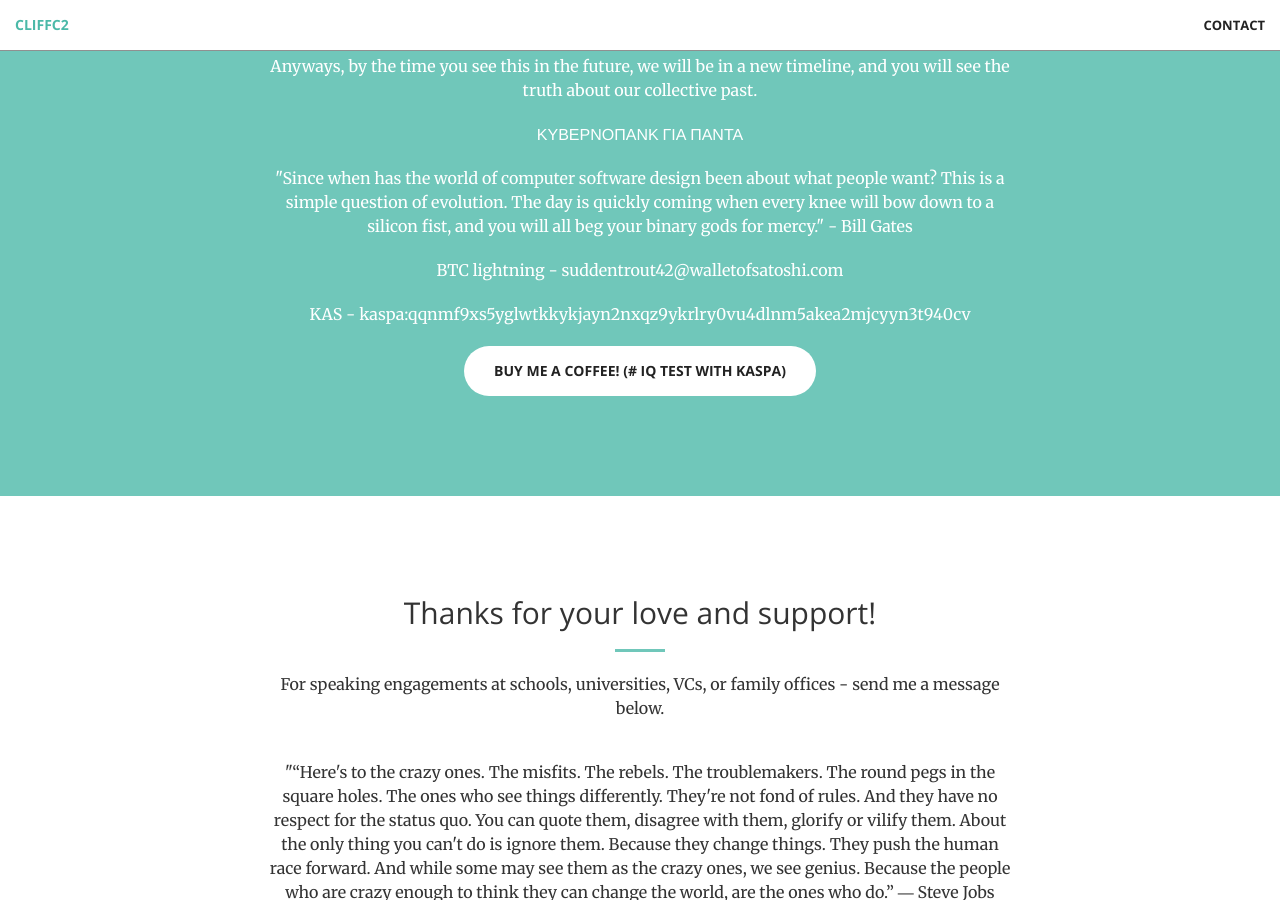
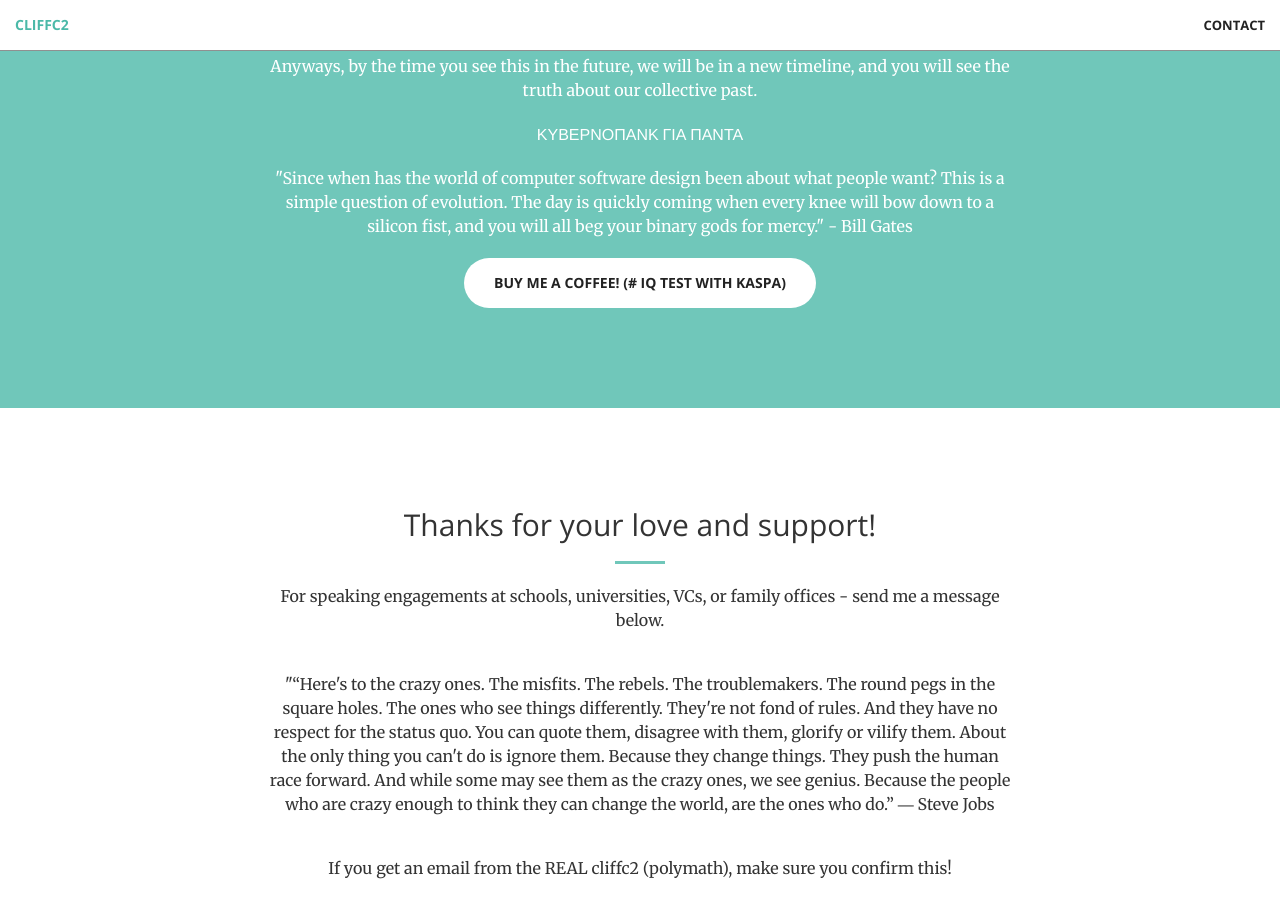
Before and after one commit to cliffc2/cliffc2.github.io, a Jekyll site: the page built from index.html, in a window 1280 px wide and 900 px high, scrolled down 4603 px. Built offline with Jekyll 4.4.1, drawn with Linux system fonts in a browser that asks for light colours; Markdown is read by kramdown in place of the engine named in the settings.

Commit message:
Update call-to-action.html

```diff
--- a/_includes/call-to-action.html
+++ b/_includes/call-to-action.html
@@ -22,8 +22,6 @@
                 <p>Anyways, by the time you see this in the future, we will be in a new timeline, and you will see the truth about our collective past.</p>
                 <p>ΚΥΒΕΡΝΟΠΑΝΚ ΓΙΑ ΠΑΝΤΑ</p>
                 <p>"Since when has the world of computer software design been about what people want?  This is a simple question of evolution. The day is quickly coming when every knee will bow down to a silicon fist, and you will all beg your binary gods for mercy." - Bill Gates</p>
-                <p>BTC lightning - suddentrout42@walletofsatoshi.com</p>
-                <p>KAS - kaspa:qqnmf9xs5yglwtkkykjayn2nxqz9ykrlry0vu4dlnm5akea2mjcyyn3t940cv</p>
                 <a href="https://kas.coffee/cliffc2" class="btn btn-default btn-xl">Buy me a coffee! (# IQ test with Kaspa) </a>
             </div>
         </div>
```
